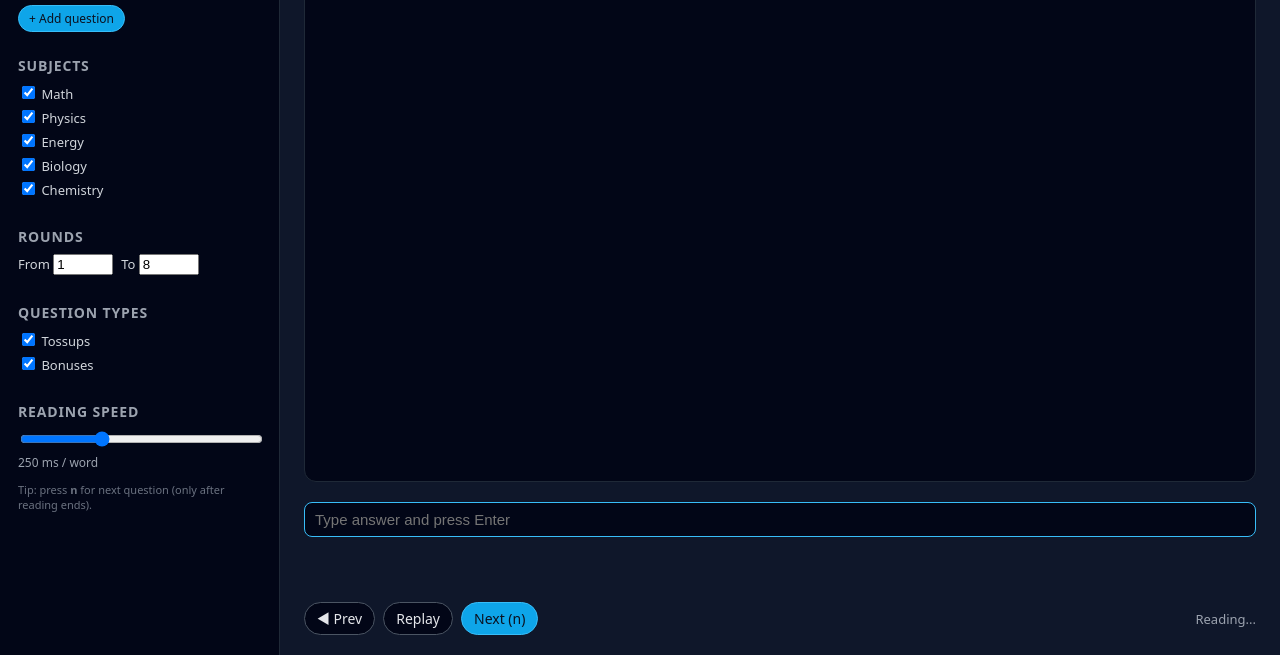
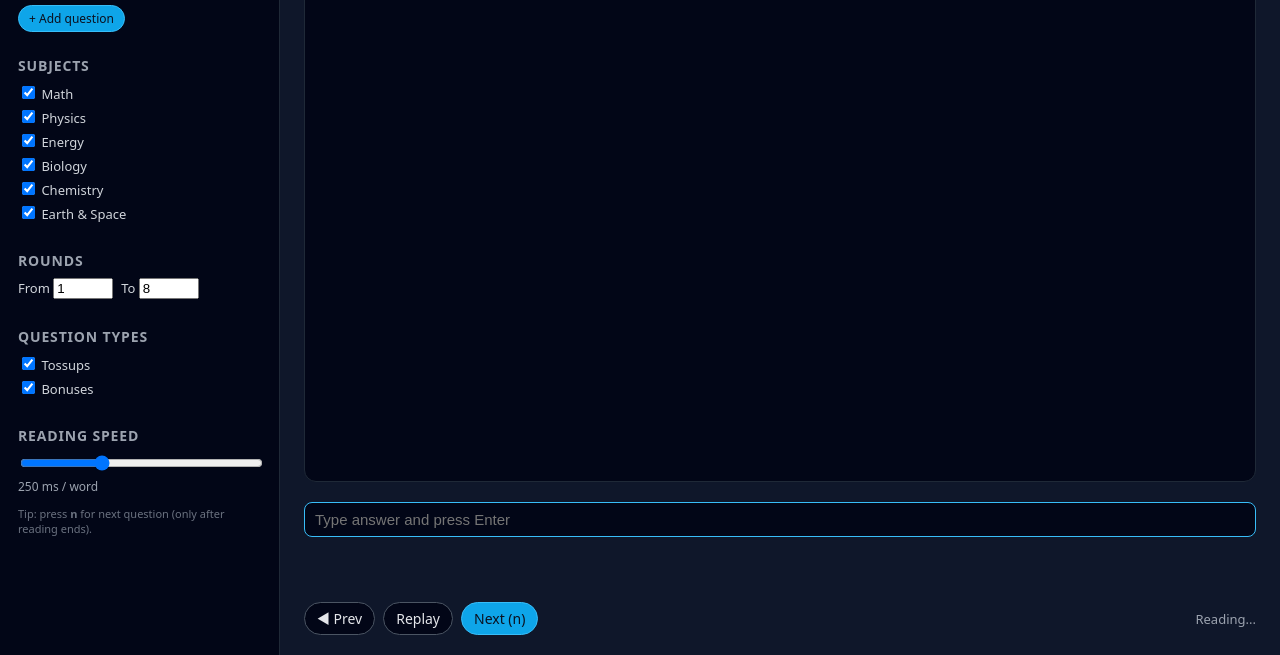
Before and after one commit to PenguinBoi1434/Reader, a plain HTML site: page index.html in a window 1280 px wide. Shown: the part 145-800 px from the top of the page. Drawn offline with nearby package versions, Linux system fonts and the light colour scheme.

Commit message:
Update index.html

```diff
--- a/index.html
+++ b/index.html
@@ -33,6 +33,8 @@
           <label><input type="checkbox" value="energy" checked> Energy</label>
           <label><input type="checkbox" value="biology" checked> Biology</label>
           <label><input type="checkbox" value="chemistry" checked> Chemistry</label>
+    <label><input type="checkbox" value="earth_and_space" checked> Earth &amp; Space</label>
+
         </div>
       </section>
 
```
